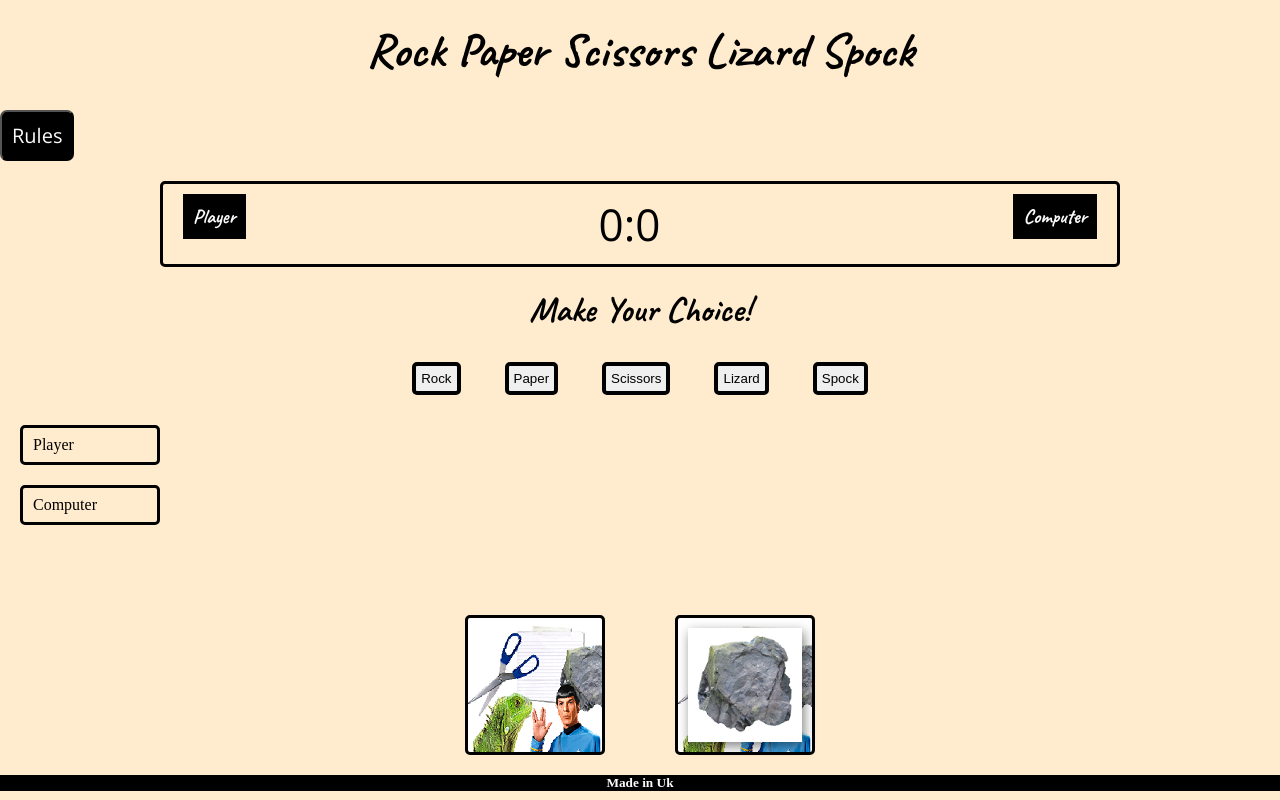
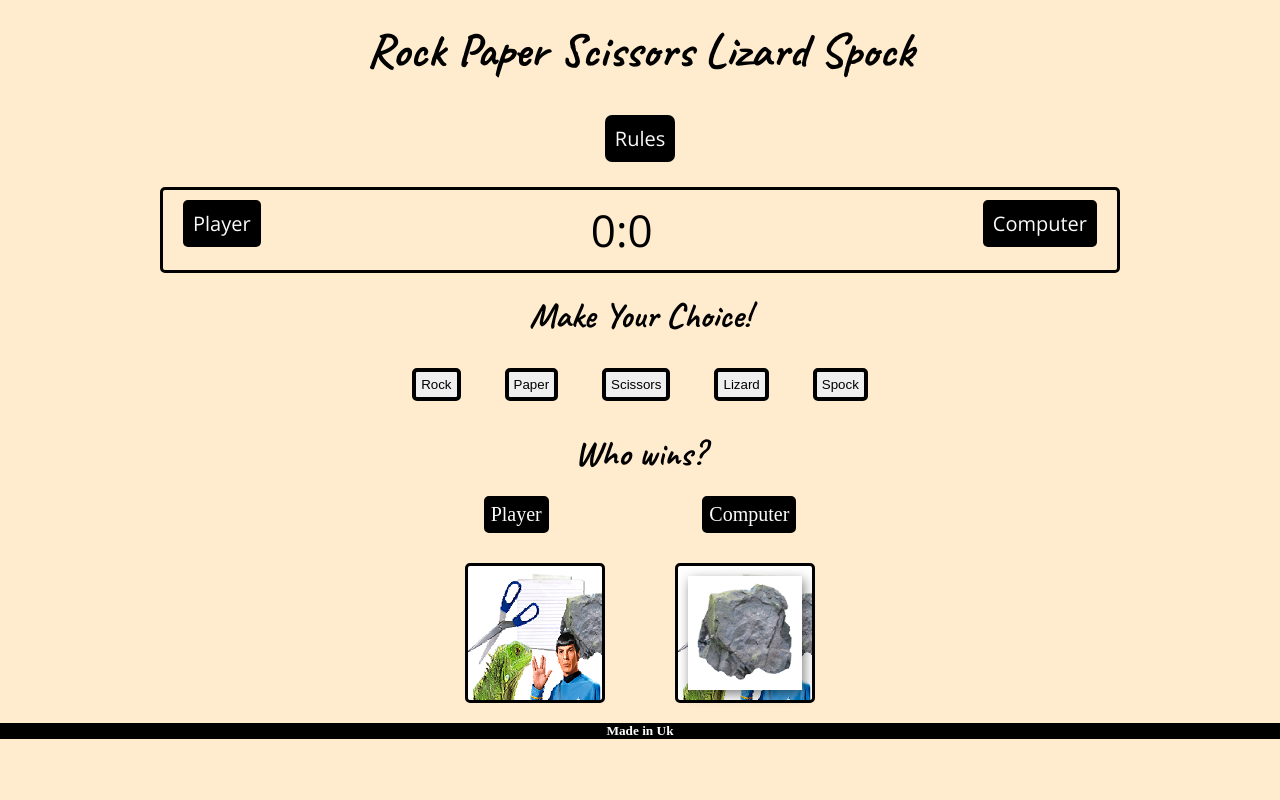
Before and after one commit to jax-parker/rock-paper-scissors-lizard-spock, a plain HTML site: page index.html in a window 1280 px wide. Drawn offline with nearby package versions, Linux system fonts and the light colour scheme.

Commit message:
Add labels to image boxes and link to rules page

```diff
--- a/assets/css/styles.css
+++ b/assets/css/styles.css
@@ -18,17 +18,22 @@ header {
     margin-bottom: 10px;
     font-size: 150%;
 }
-#rules.btn {
-    margin:auto;
+#rules-btn {
+    display: flex;
+    justify-content: center;
+
 }
 
 .btn {
+    margin-top: 5px;
+    margin-bottom:5px;
     border-radius: 7px;
     padding: 10px 10px;
     font-size: 20px;
     background-color: #000;
     color: #fafafa;
     font-family: Open Sans, sans-serif;
+    text-decoration: none;
 }
 
 .btn:hover {
@@ -53,7 +58,7 @@ header {
     color: #fafafa;
     font-size: 20px;
     padding: 2px 2px;
-    font-family: Caveat, cursive;
+    border-radius: 5px;
 }
 
 #player-label {
@@ -82,7 +87,7 @@ p {
     justify-content: center;
     align-items: center;
     gap:30px;
-    padding-top: 50px;
+    padding-top: 10px;
     height:auto;
 }
 .imgChoice {
@@ -123,19 +128,35 @@ p {
     background: url("../images/group-pic.png");
 
 }
-.label2 {
-    width: 140px;
+.box1 {
+    border: 2px solid #000;
+    margin-right: 6%;
+    border-radius: 5px;
+    padding: 5px;
+    background-color: #000;
+    color: #fafafa;
+    font-size: 20px;
+    text-align: center;
+}
+.box2 {
+    border: 2px solid #000;
+    border-radius: 5px;
+    margin-left: 6%;
+    padding: 5px;
+    background-color: #000;
+    color: #fafafa;
+    font-size: 20px;
+    text-align: center;
+}
+.container {
     display: flex;
+    justify-content: center;
     align-items: center;
-    border-radius: 5px;
-    border: 3px solid #000;
-    padding: 10px 10px;
-    height: 40px;
-    margin: 20px;
 }
 
 #result {
     margin-top:20px;
+    margin-bottom: 20px;
 }
 
 footer {
--- a/index.html
+++ b/index.html
@@ -21,7 +21,7 @@
         <h1>Rock Paper Scissors Lizard Spock</h1>
     </header>
     <div id="rules-btn">
-        <button class="btn">Rules</button>
+        <a href="rules.html" class="btn"aria-label="Rules">Rules</a>
     </div>
     <div id='score-board'>
         <div id="player-label" class='label'>Player</div>
@@ -40,10 +40,13 @@
     </div>
     </div>
     <div id="result">
-        <p id="result-message"></p>
+        <p id="result-message">Who wins?</p>
     </div>
-    <div id="player-label2" class='label2'>Player</div>
-    <div id="comp-label2" class='label2'>Computer</div>
+    <div class="container">
+        <div id="player-label2" class='box1'>Player</div>
+        <div id="comp-label2" class='box2'>Computer</div>
+    </div>
+
     <div id="game-img">
         <div id='player-img' class="imgChoice"></div>
         <div id='comp-img' class="imgChoice"></div>
```
Also changed, not shown: rules.html (added, +26 -0 lines).
